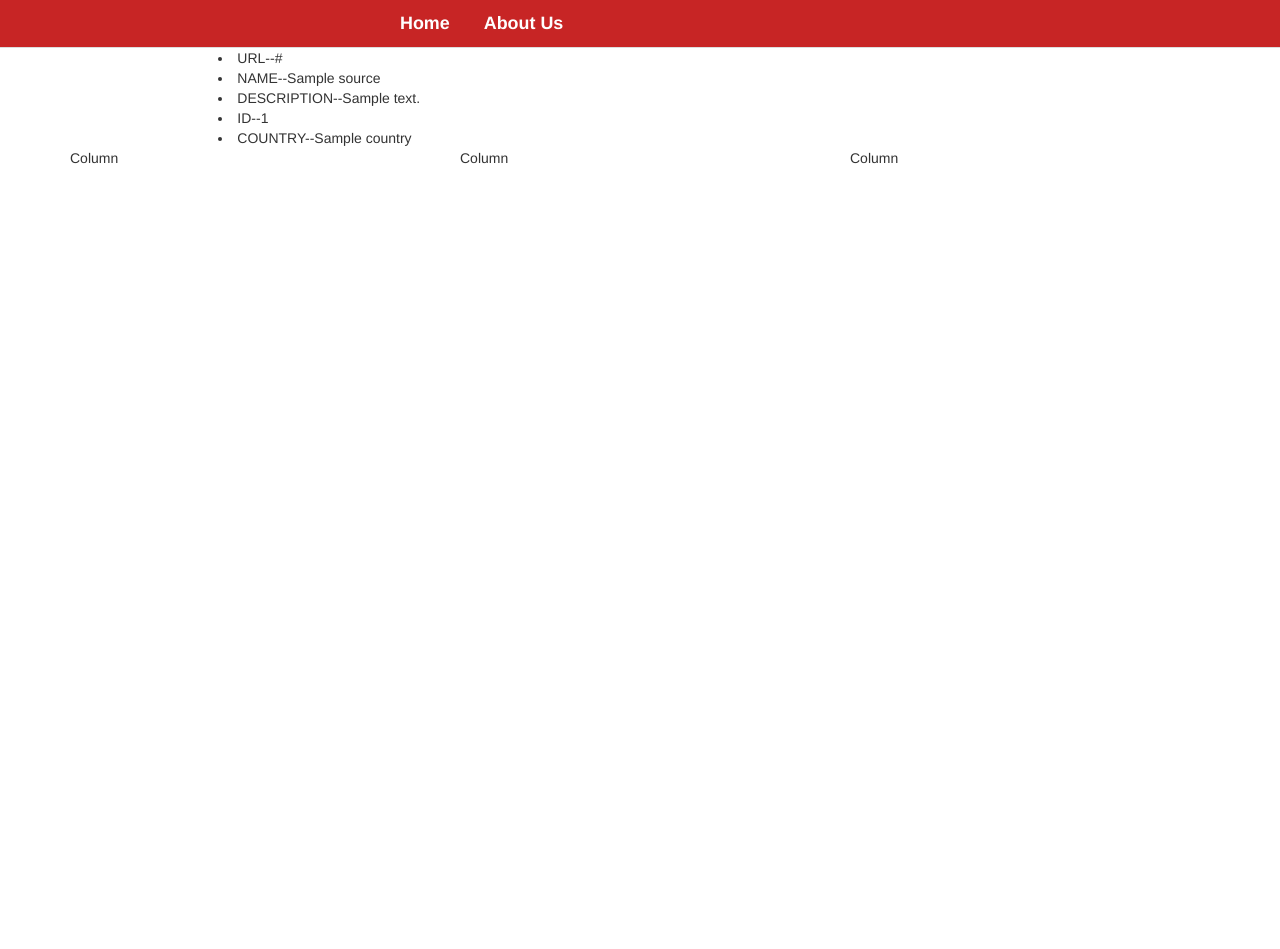
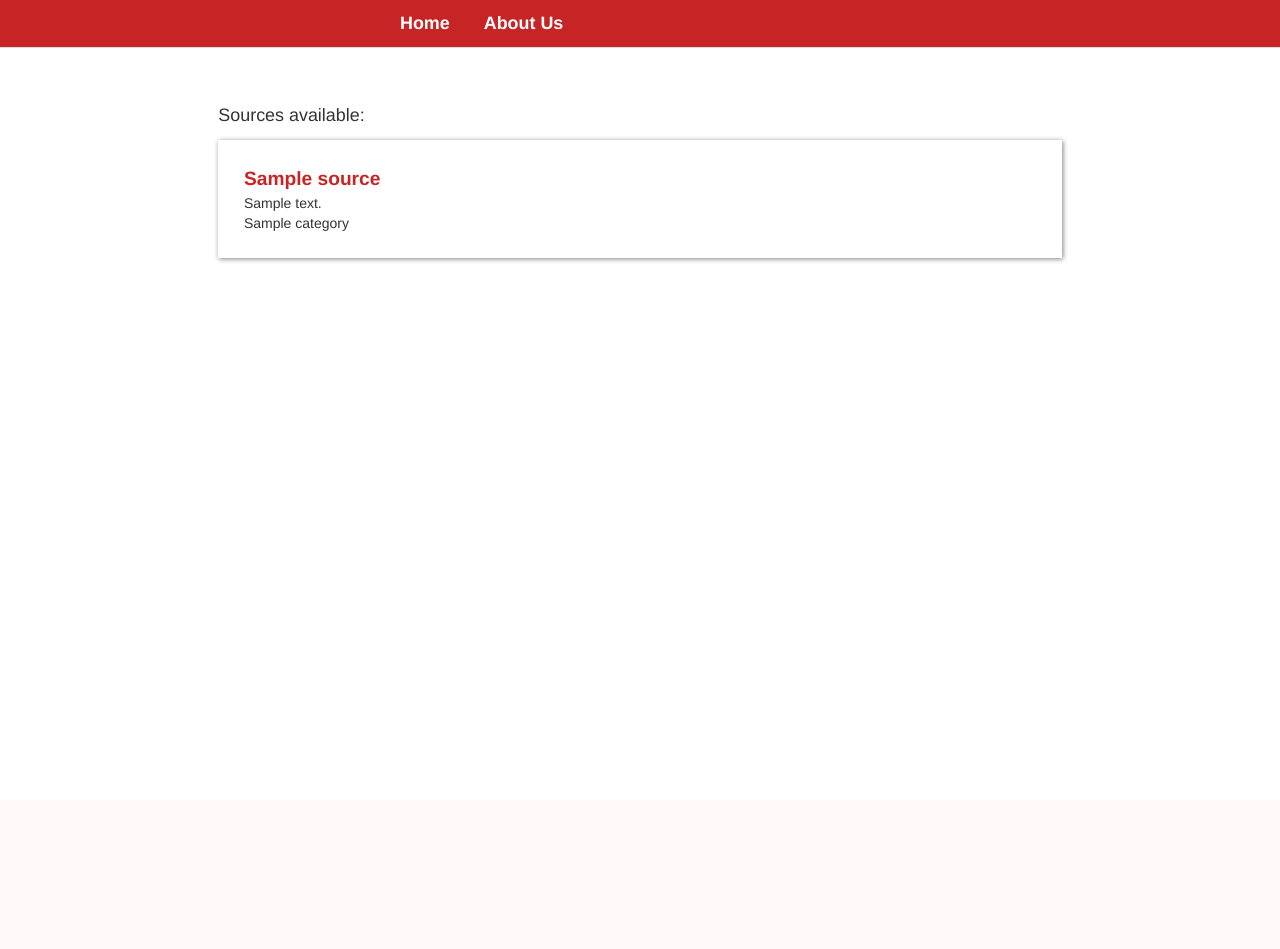
Before and after one commit to victoriamwangi/K-Fort-News, a Flask app: template app/templates/index.html in a window 1280 px wide. After the commit the page ends 262 px from the top, so only its background shows below. Run offline with Flask 2, Linux system fonts and the light colour scheme; the template is opened without the code that fills it: most values are stand-ins (such as "Sample title", 1, 10 or a date in 2020); some libraries are stand-ins or nearby versions.

Commit message:
st: style home page

```diff
--- a/app/models/source.py
+++ b/app/models/source.py
@@ -1,7 +1,8 @@
 class Source:
-    def __init__(self,id, name, description, url, country):
+    def __init__(self,id, name, description, category, url, country):
         self.id = id
         self.name = name
-        self.name = description
+        self.description = description
         self.url = url
         self.country = country
+        self.category = category
--- a/app/request.py
+++ b/app/request.py
@@ -35,12 +35,13 @@ def process_results(news_list):
         description = news_item.get('description')
         url= news_item.get('url')
         country = news_item.get('country')
+        category = news_item.get('category')
 
         # print (article)
 
 
         if id:
-            news_object = Source(id,name, description, url, country)
+            news_object = Source(id,name, description,category, url,  country)
             news_results.append(news_object)
 
     return news_results
--- a/app/static/style/style.css
+++ b/app/static/style/style.css
@@ -19,7 +19,30 @@
     border: 1px solid black;
 }
 
+.row-sources {
+    padding-top: 3vw;
+}
 
-/* .uls {
-    color: red;
-} */
+.head-tag {
+    font-size: 1.4vw;
+}
+
+.uls {
+    box-shadow: 1px 1px 5px grey;
+    padding: 2vw;
+    margin-top: 1.1vw;
+}
+
+.uls li {
+    list-style: none;
+    font-size: 1.2v;
+}
+
+.source-name {
+    font-size: 1.5vw;
+    font-weight: bold;
+}
+
+.source-name a {
+    color: rgb(199, 37, 37) !important;
+}
--- a/app/templates/index.html
+++ b/app/templates/index.html
@@ -8,29 +8,19 @@
 />
 {% endblock %}
 
-<div class ="row">
-   <div class="col-lg-2"></div>
-  <div class="col-lg-8 sources"
-  {%for sources in news_sources%}
-  <ul class= "uls">
-    <li>URL--{{sources.url}}<a href="https://www.w3schools.com"> </a></li>
-    <li>NAME--{{sources.name}}</li>
-    <li>DESCRIPTION--{{sources.description}}</li>
-    <li>ID--{{sources.id}}</li>
-    <li>COUNTRY--{{sources.country}}</li>
-  </ul>
-  {%endfor%}
-</div>
-<div class="container">
-  <div class="row">
-    <div class="col-lg-4">Column</div>
-    <div class="col-lg-4">Column</div>
-    <div style="height: 100vh; backgground-color: red" class="col-lg-4">
-      Column
-    </div>
+<div class="row row-sources">
+  <div class="col-lg-2"></div>
+  <div class="col-lg-8 sources">
+    <h1 class="head-tag">Sources available:</h1>
+    {%for sources in news_sources%}
+    <ul class="uls shadow">
+      <li class="source-name">
+        <a href="{{sources.url}}">{{sources.name}} </a>
+      </li>
+      <li>{{sources.description}}</li>
+      <li>{{sources.category}}</li>
+    </ul>
+    {%endfor%}
   </div>
-  </div>
-   <div class="col-lg-2"></div>
-
 </div>
 {%endblock%}
```
